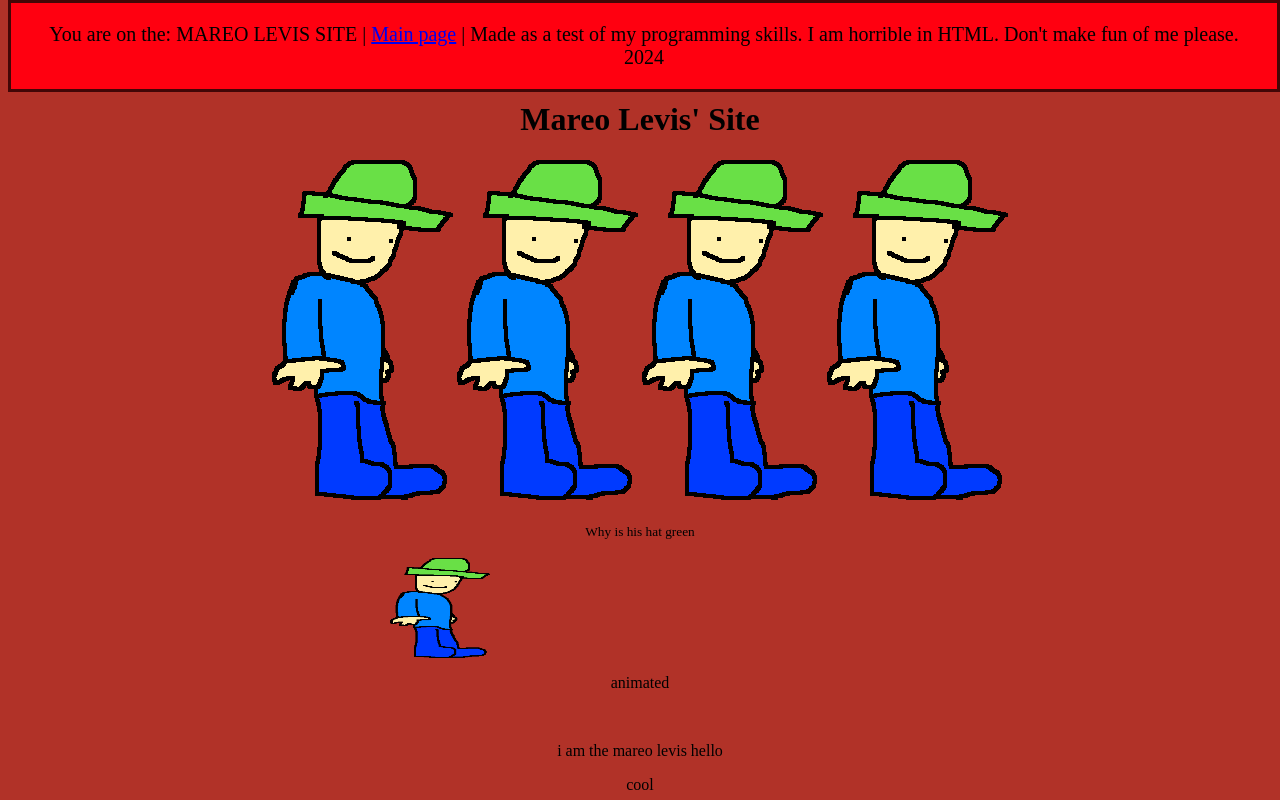
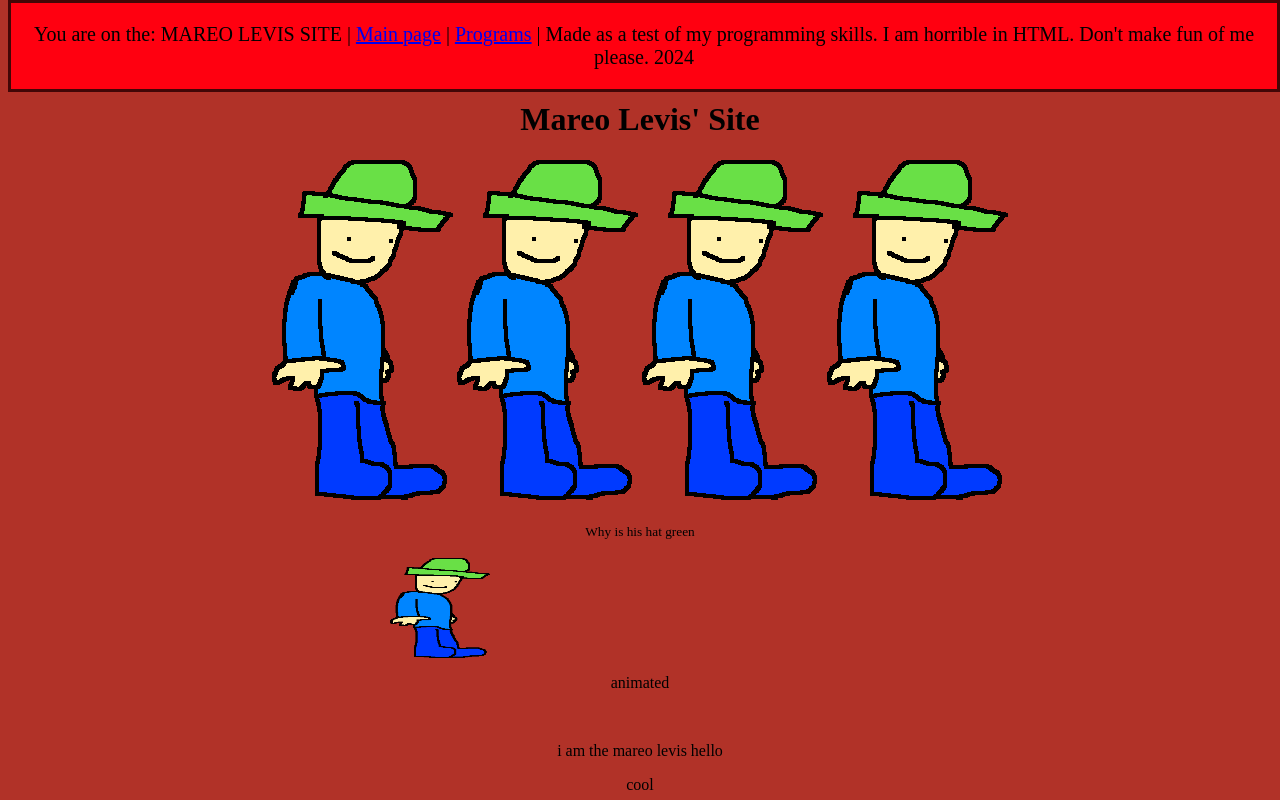
Before and after one commit to MareoLevis/MareoLevis.github.io, a plain HTML site: page index.html in a window 1280 px wide. Shown: the top 800 px of the page. Drawn offline with Linux system fonts and the light colour scheme.

Commit message:
Update index.html

```diff
--- a/index.html
+++ b/index.html
@@ -38,7 +38,7 @@ div.animated {
     <body style="background-color:rgb(177, 50, 40);">
         <center>
 
-            <div class="fixed">You are on the: MAREO LEVIS SITE | <a href="index.html">Main page</a> | Made as a test of my programming skills. I am horrible in HTML. Don't make fun of me please. 2024</div>
+            <div class="fixed">You are on the: MAREO LEVIS SITE | <a href="index.html">Main page</a> | <a href="index.html">Programs</a> | Made as a test of my programming skills. I am horrible in HTML. Don't make fun of me please. 2024</div>
             <br>
             <br>
             <br>
```
